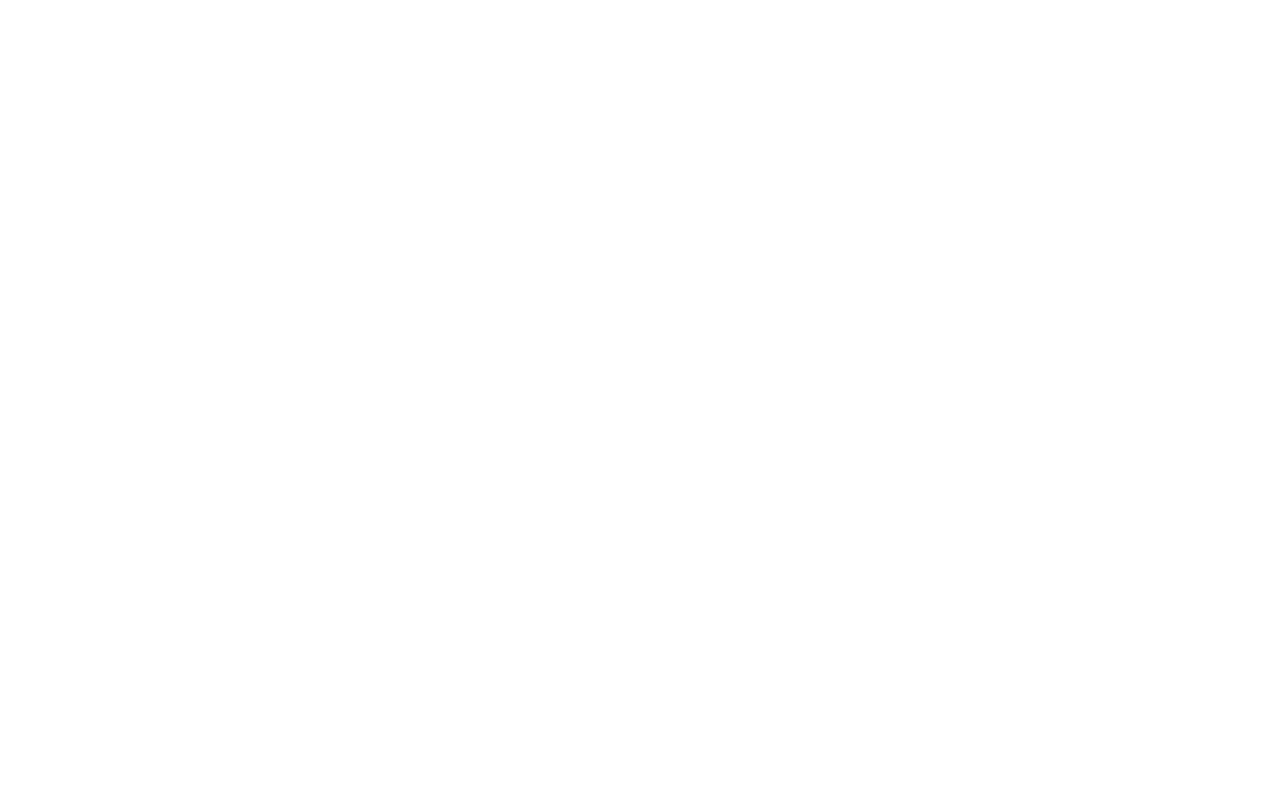
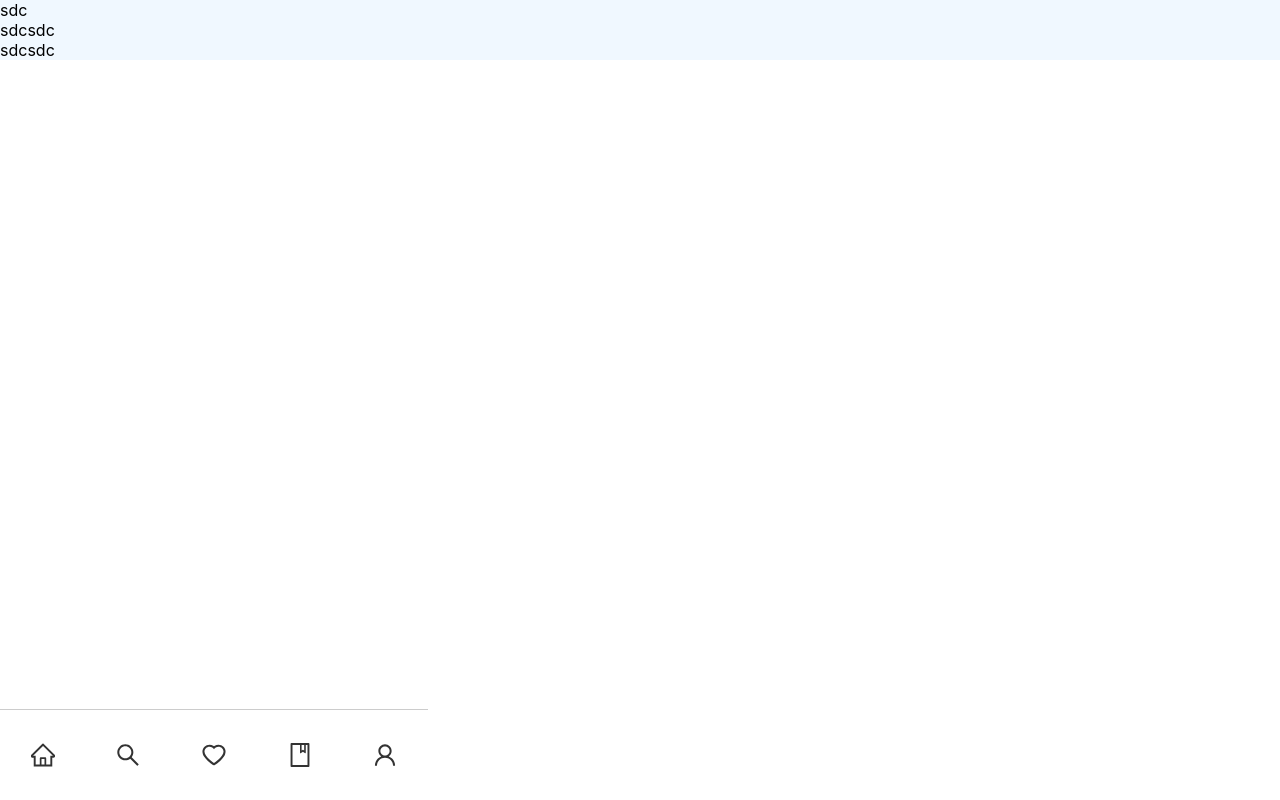
Before and after one commit to raulJD13/TerraSplash2.0, a React (Create React App) app: page /profile in a window 1280 px wide. Before the commit this address had no page. Built offline with nearby package versions, Linux system fonts and the light colour scheme.

Commit message:
Creacion de profile

```diff
--- a/src/App.js
+++ b/src/App.js
@@ -8,6 +8,7 @@
 import LandaActivitiesPage from './pages/landActivitiesPage/LandActivitiesPage';
 import CanoeingPage from './pages/canoeingPage/CanoeingPage';
 import TransparentKayackPage from './pages/transparentKayackPage/TransparentKayackPage';
+import ProfilePage from './pages/profilePage/ProfilePage';
 import '@fortawesome/fontawesome-free/css/all.css';
 
 
@@ -19,6 +20,7 @@
         <Route path='/' element={<FrontPage/>}/>
         <Route path='/front' element={<FrontPage/>}/>
         <Route path="/login" element={<LoginPage />} />
+        <Route path="/profile" element={<ProfilePage />} />
         <Route path="/register" element={<RegisterPage />} />
         <Route path="/registersecond" element={<RegisterPageSecond />} />
         <Route path="/home" element={<HomePage />} />
@@ -26,7 +28,6 @@
         <Route path="/landActivities" element={<LandaActivitiesPage />} />
         <Route path="/waterActivities/canoeing" element={<CanoeingPage />} />
         <Route path="/waterActivities/canoeing/transparent-kayak" element={<TransparentKayackPage />} />
-
       </Routes>
     </Router>
 
--- /dev/null
+++ b/src/pages/profilePage/ProfilePage.css
@@ -0,0 +1,5 @@
+.profile-container {
+  background-color: #f0f8ff;
+  width: 100%;
+  max-width: 100vw;
+}
--- /dev/null
+++ b/src/pages/profilePage/ProfilePage.js
@@ -0,0 +1,26 @@
+import Footer from "../../components/footer/Footer";
+// import TestImage from "../../images/sam-wermut-XvKaRS_0Jik-unsplash.jpg";
+
+import "./ProfilePage.css";
+
+function ProfilePage() {
+  return (
+    <>
+      <div className="profile-container">
+        sdc
+        <div className="profile-image">
+          sdcsdc
+          <div className="">
+            sdcsdc
+            <div className="profile-grid">
+
+            </div>
+          </div>
+        </div>
+      </div>
+      <Footer />
+    </>
+  );
+}
+
+export default ProfilePage;
```
